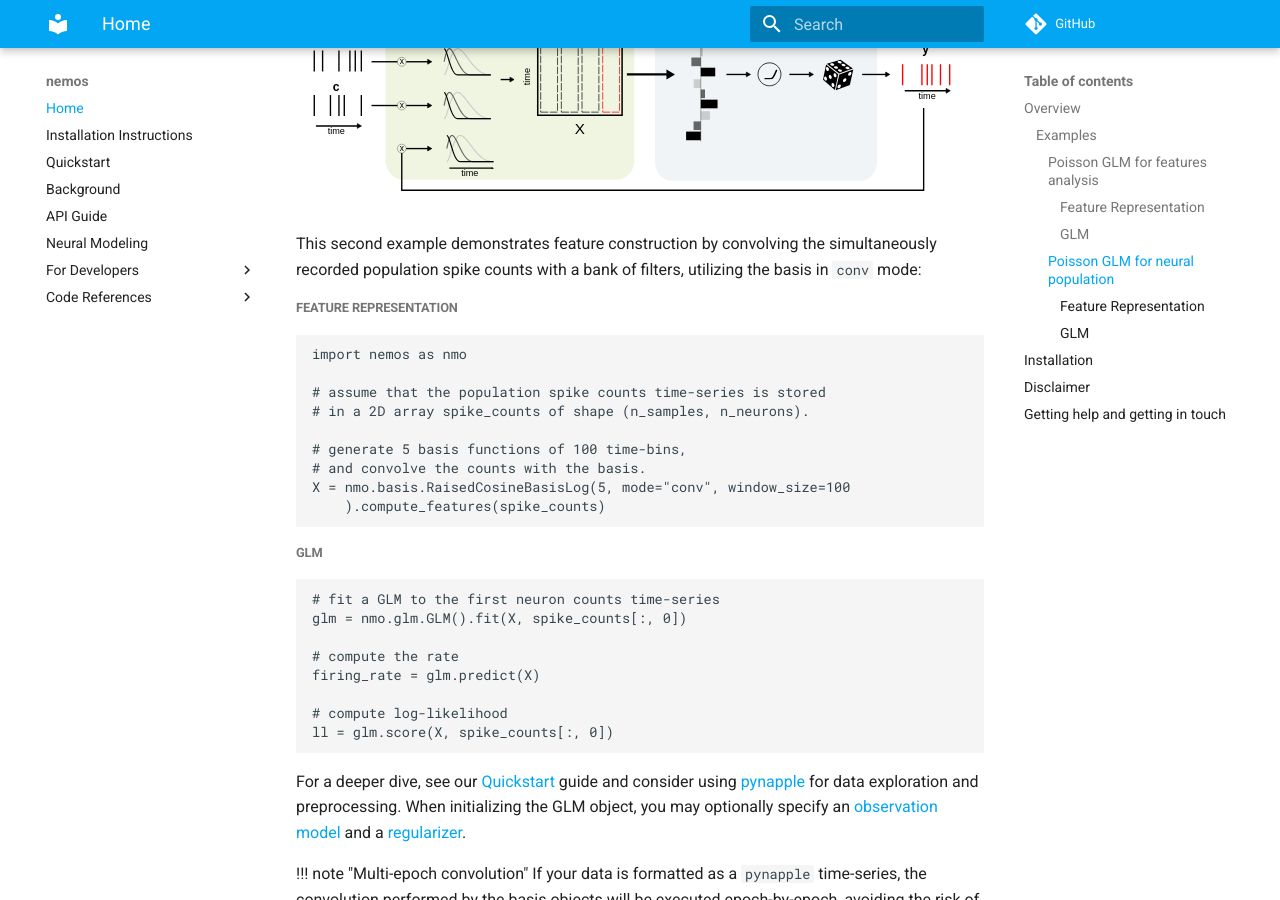
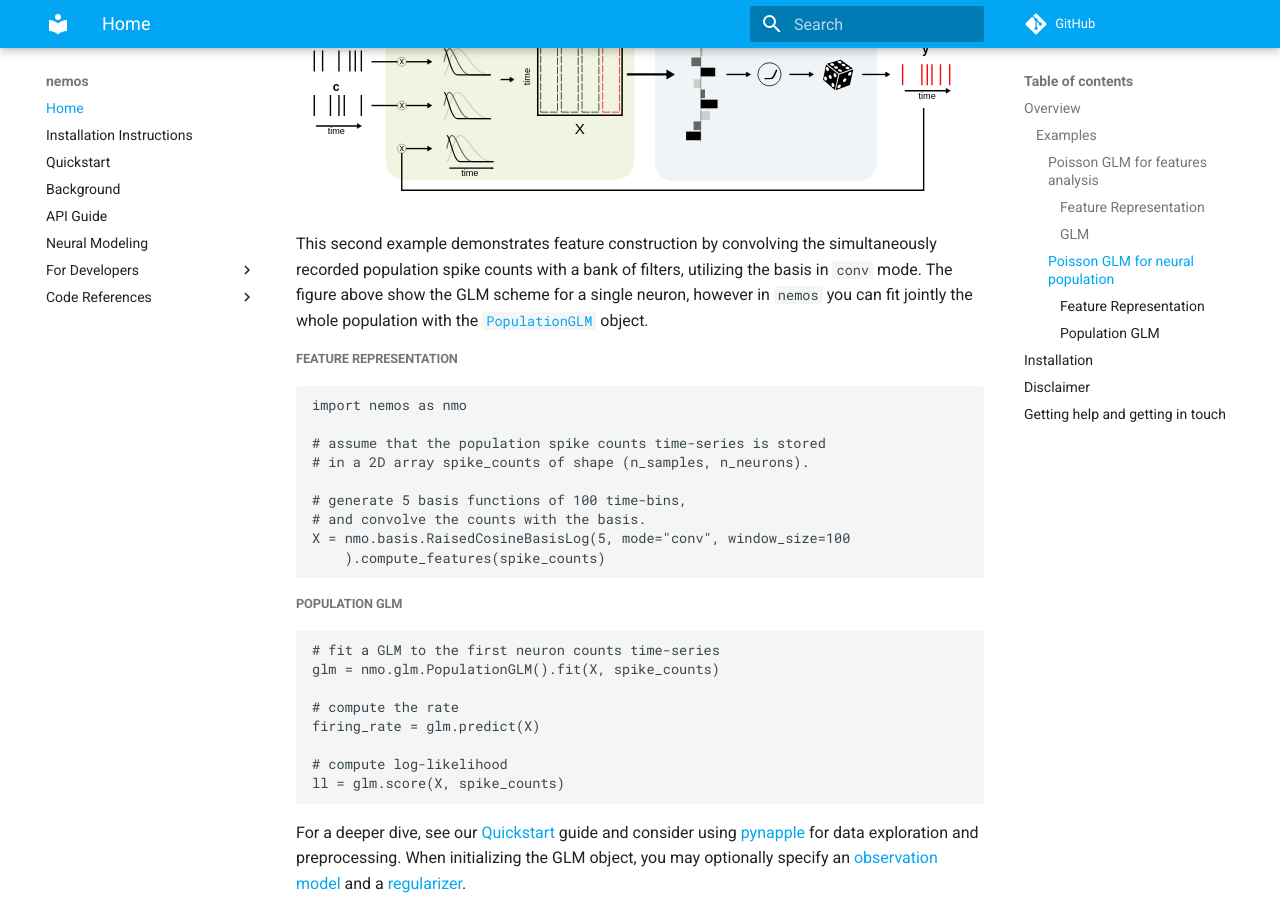
Before and after one commit to flatironinstitute/nemos, an MkDocs documentation site: the page built from docs/index.md, in a window 1280 px wide and 900 px high, scrolled down 2290 px. Built offline with MkDocs 1.6.1 and Material for MkDocs 9.7.7, drawn with Linux system fonts in a browser that asks for light colours; nearby versions of some CDN libraries; library files that are not in the unit come from our copies; comment, search, counter and statistics services are not loaded.

````diff
--- a/docs/index.md
+++ b/docs/index.md
@@ -97,7 +97,8 @@ ll = glm.score(X, y)
 
 <img src="assets/glm_population_scheme.svg" width="100%">
 
-This second example demonstrates feature construction by convolving the simultaneously recorded population spike counts with a bank of filters, utilizing the basis in `conv` mode:
+This second example demonstrates feature construction by convolving the simultaneously recorded population spike counts with a bank of filters, utilizing the basis in `conv` mode.
+The figure above show the GLM scheme for a single neuron, however in `nemos` you can fit jointly the whole population with the [`PopulationGLM`](generated/api_guide/plot_04_population_glm) object.
 
 ##### Feature Representation
 
@@ -112,18 +113,19 @@ import nemos as nmo
 X = nmo.basis.RaisedCosineBasisLog(5, mode="conv", window_size=100
     ).compute_features(spike_counts)
 ```
-##### GLM
+##### Population GLM
 
 ```python
 # fit a GLM to the first neuron counts time-series
-glm = nmo.glm.GLM().fit(X, spike_counts[:, 0])
+glm = nmo.glm.PopulationGLM().fit(X, spike_counts)
 
 # compute the rate
 firing_rate = glm.predict(X)
 
 # compute log-likelihood
-ll = glm.score(X, spike_counts[:, 0])
+ll = glm.score(X, spike_counts)
 ```
+
 For a deeper dive, see our [Quickstart](https://nemos.readthedocs.io/en/latest/quickstart/)  guide and consider using [pynapple](https://github.com/pynapple-org/pynapple) for data exploration and preprocessing. When initializing the GLM object, you may optionally specify an [observation
 model](https://nemos.readthedocs.io/en/latest/reference/nemos/observation_models/) and a [regularizer](https://nemos.readthedocs.io/en/latest/reference/nemos/regularizer/).
 
````
Also changed, not shown: README.md (+6 -5 lines).
